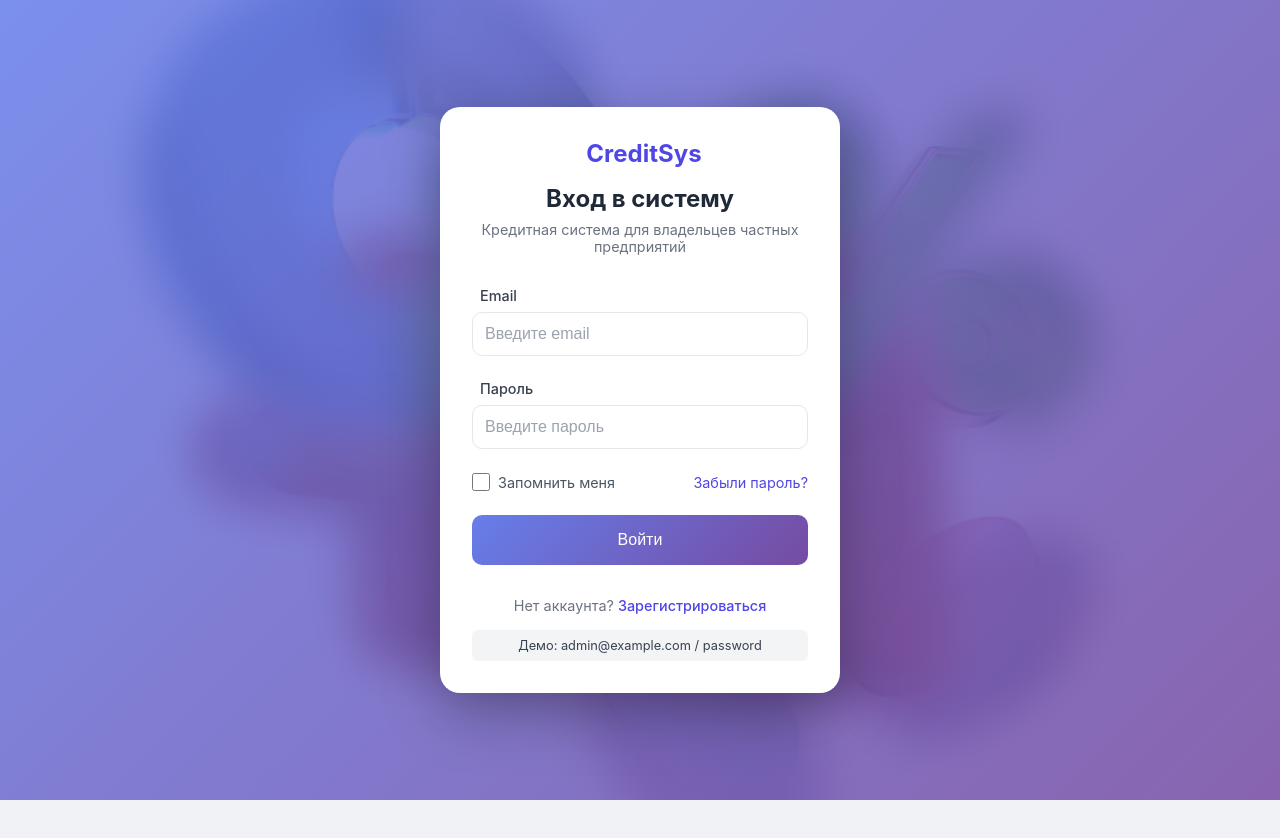
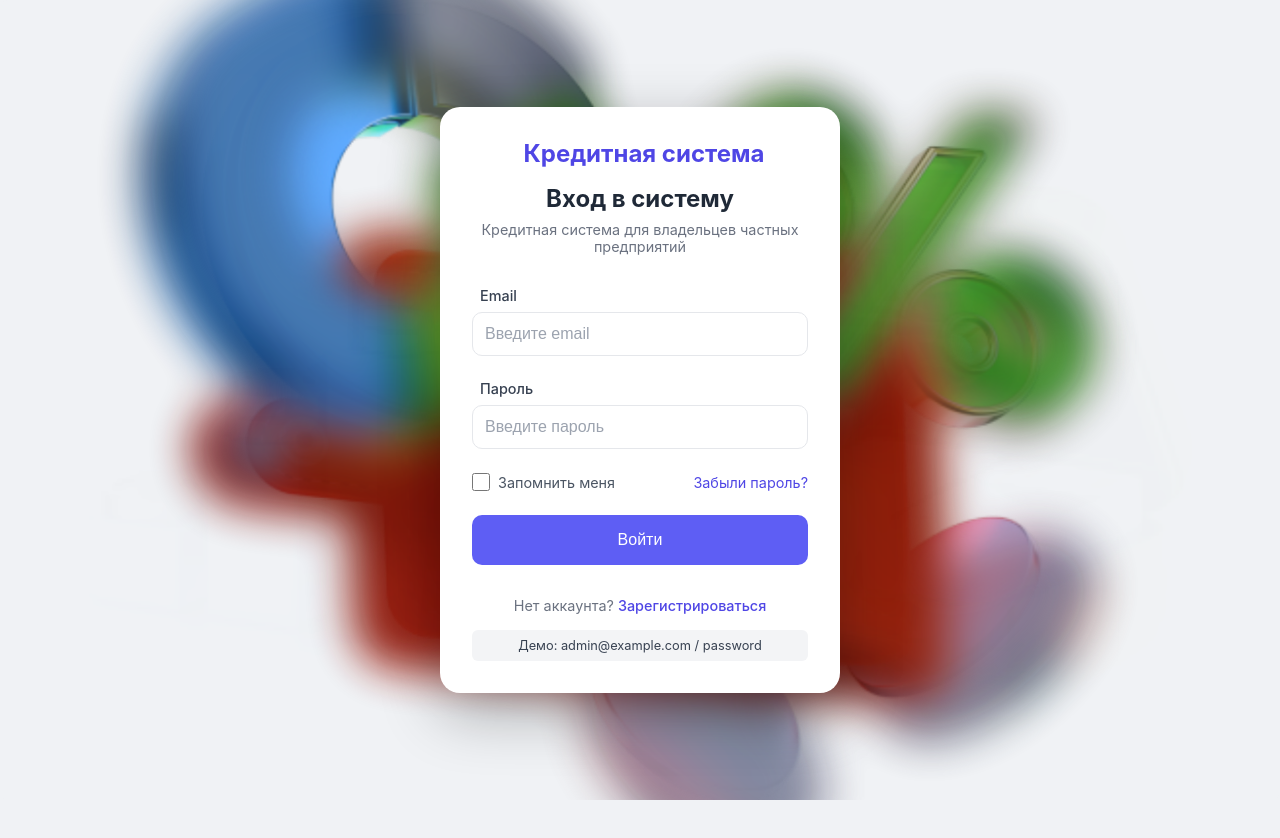
Before and after one commit to koneryk/RKIS_IS, a Vue app in the folder IS/client/: page /login in a window 1280 px wide. Shown: the top 838 px of the page. Built offline with nearby package versions, Linux system fonts and the light colour scheme.

Commit message:
еще фиксы

```diff
--- a/IS/client/dev-dist/sw.js
+++ b/IS/client/dev-dist/sw.js
@@ -82,7 +82,7 @@ define(['./workbox-6fc00345'], (function (workbox) { 'use strict';
     "revision": "aa25871b1df05addead45c561891d60d"
   }, {
     "url": "index.html",
-    "revision": "0.6p7dktejg28"
+    "revision": "0.2poi7huam8g"
   }], {});
   workbox.cleanupOutdatedCaches();
   workbox.registerRoute(new workbox.NavigationRoute(workbox.createHandlerBoundToURL("index.html"), {
--- a/IS/client/src/views/Login.vue
+++ b/IS/client/src/views/Login.vue
@@ -15,7 +15,7 @@
       <div class="auth-header">
         <div class="logo">
           <i class="fas fa-hand-holding-usd"></i>
-          <span>CreditSys</span>
+          <span>Кредитная система</span>
         </div>
         <h2>Вход в систему</h2>
         <p>Кредитная система для владельцев частных предприятий</p>
@@ -292,7 +292,6 @@ onBeforeUnmount(() => {
   left: 0;
   right: 0;
   bottom: 0;
-  background: linear-gradient(135deg, rgba(102, 126, 234, 0.85) 0%, rgba(118, 75, 162, 0.85) 100%);
   z-index: 1;
 }
 
@@ -465,8 +464,8 @@ onBeforeUnmount(() => {
 }
 
 .btn-login {
-  background: linear-gradient(135deg, #667eea 0%, #764ba2 100%);
   color: white;
+  background-color: rgb(94, 94, 244);
   border: none;
   padding: 1rem;
   border-radius: 10px;
--- a/IS/client/src/views/RiskAssessment.vue
+++ b/IS/client/src/views/RiskAssessment.vue
@@ -23,10 +23,10 @@
         >
         <select v-model="stageFilter" class="filter-select">
           <option value="">Все этапы</option>
-          <option value="A2">A2 - Ожидает оценки</option>
-          <option value="A21">A21 - Финанализ</option>
-          <option value="A22">A22 - Оценка залога</option>
-          <option value="A23">A23 - Риск-решение</option>
+          <option value="A2">Ожидает оценки</option>
+          <option value="A21">Финанализ</option>
+          <option value="A22">Оценка залога</option>
+          <option value="A23">Риск-решение</option>
         </select>
       </div>
 
```
Also changed, not shown: 1 other file (tests, documents, lock files or other folders).
